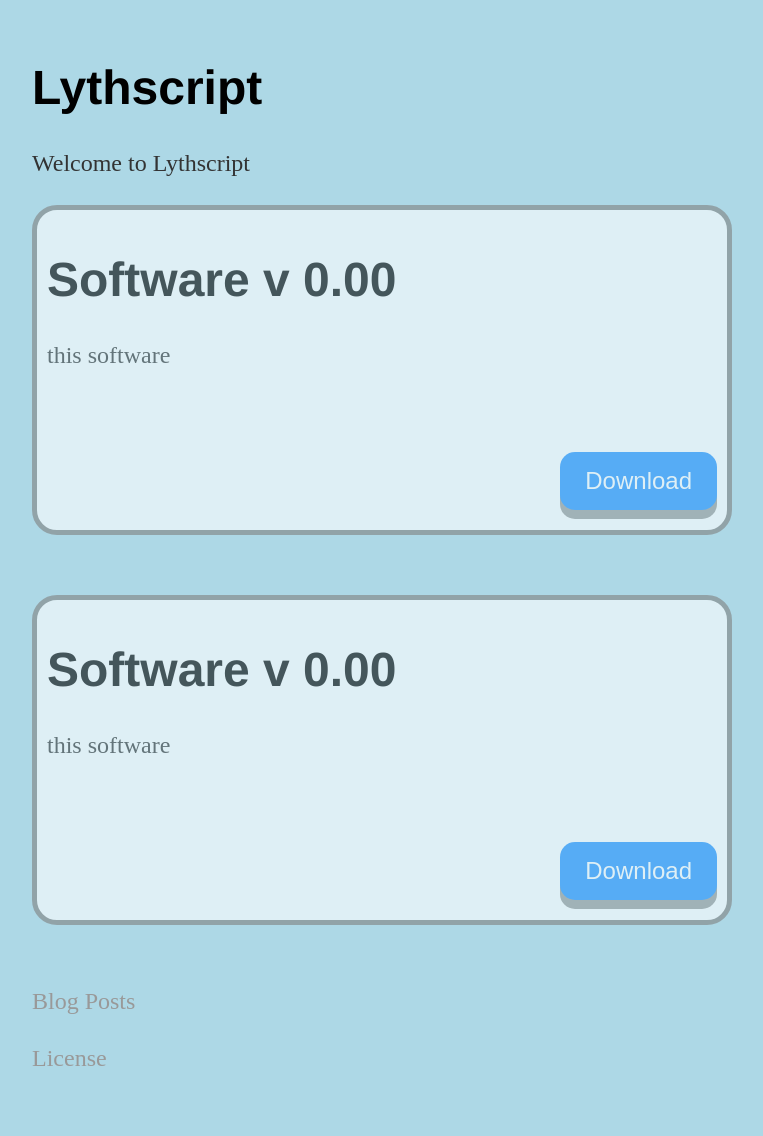
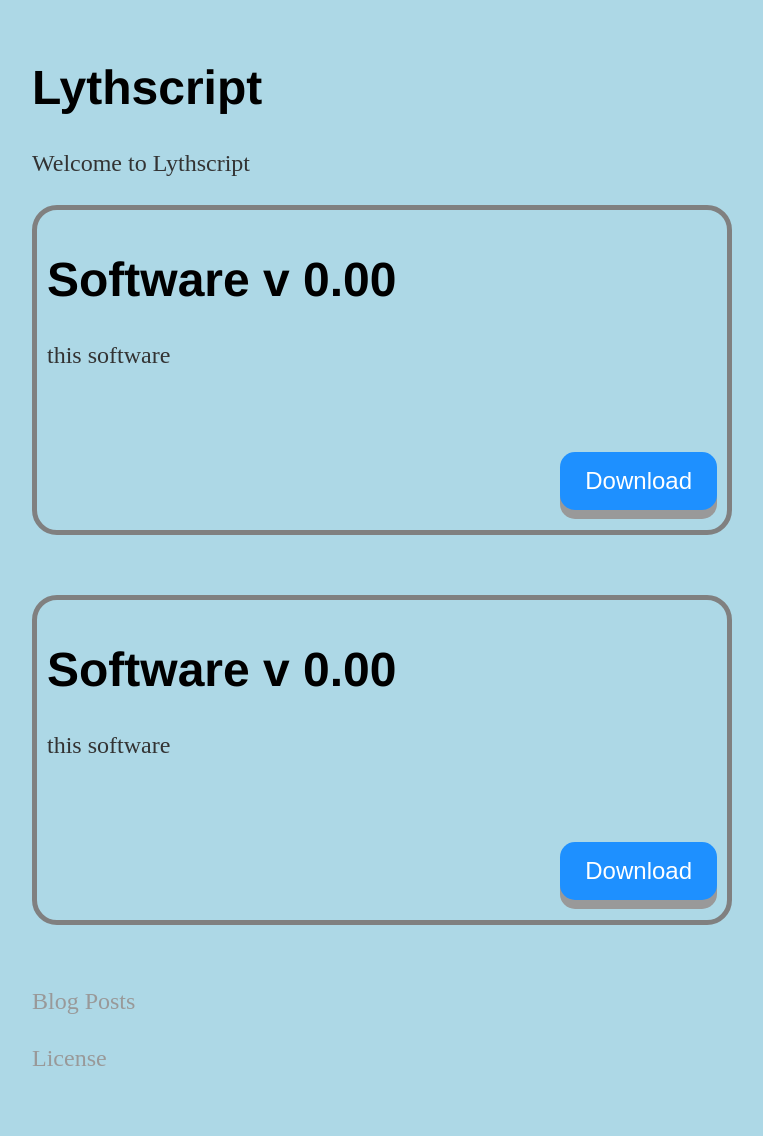
Before and after one commit to lythscript/lythscript.github.io, a Jekyll site: the page built from index.html, in a window 1280 px wide. Shown: the whole page, without its empty margins (160-923 px from the left). Built offline with Jekyll 4.4.1, drawn with Linux system fonts in a browser that asks for light colours.

Commit message:
Update main.css

```diff
--- a/css/main.css
+++ b/css/main.css
@@ -8,7 +8,7 @@
   margin-bottom: 60px;
   position: relative;
   background-color: white;
-  opacity: 0.6;
+  background-color: transparent;
 }
 
 body {
```
